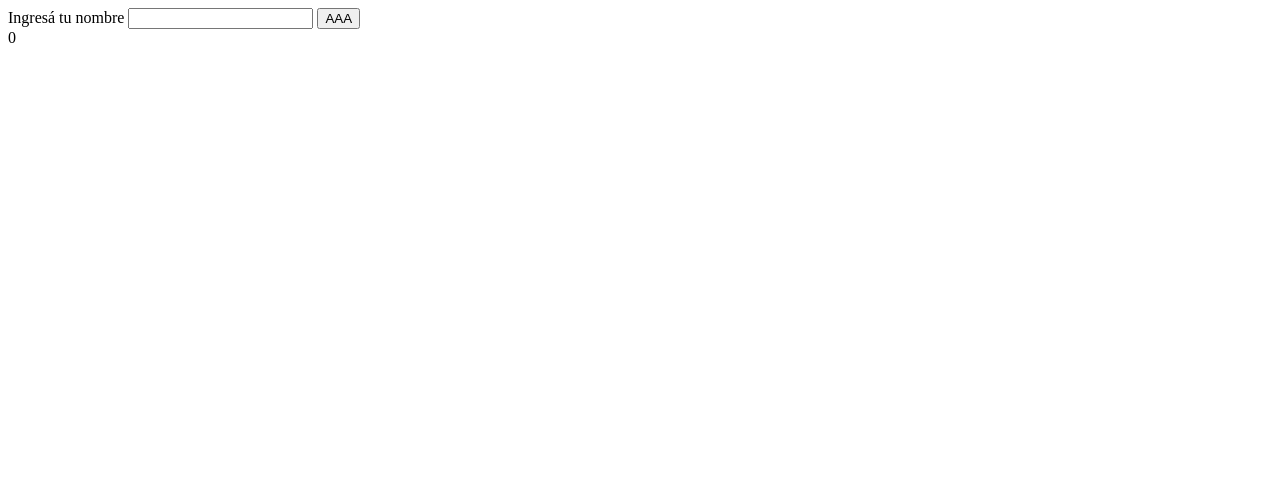
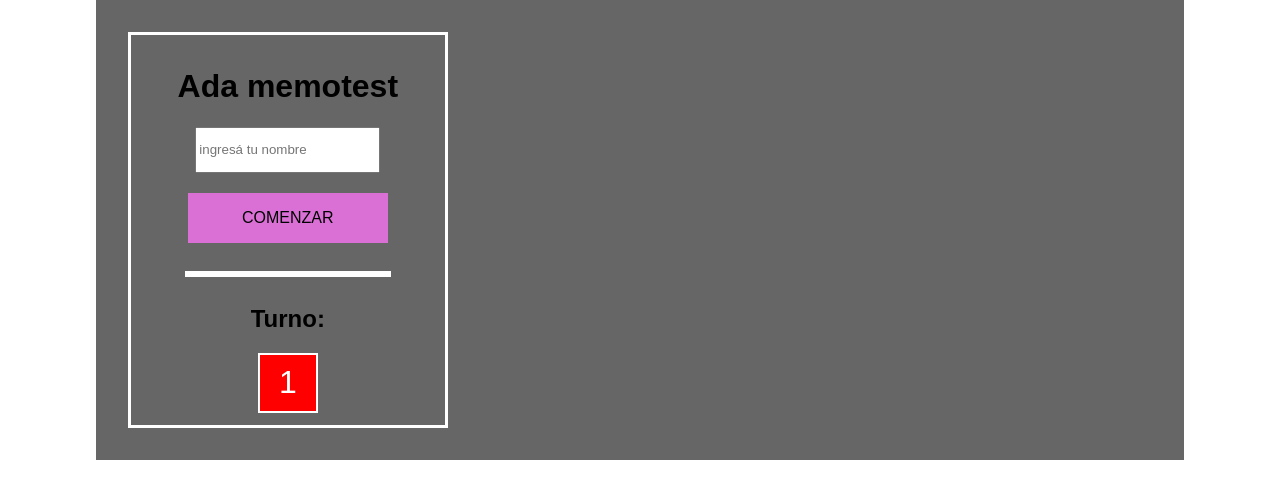
Before and after one commit to doomling/TP2, a plain HTML site: page index.html in a window 1280 px wide. Drawn offline with nearby package versions, Linux system fonts and the light colour scheme.

Commit message:
fixed win condition

```diff
--- a/index.html
+++ b/index.html
@@ -8,13 +8,17 @@
   </head>
   <body>
     <div class="wrapper">
-    <span>Ingresá tu nombre</span>
-    <input type="" value="" id="name">
-    <button id="begin">AAA</button>
+      <div class="items-wrapper">
+      <h1>Ada memotest</h1>
+      <input type="" value="" id="name" placeholder="ingresá tu nombre">
+      <div id="begin" class="button">COMENZAR</div>
+      <hr>
+      <h2>Turno:</h2>
+      <div id="turnos" class="turnos">1</div>
+    </div>
     <div class="card-container" id="card-container">
     </div>
     <div id="status" class="status">
-    <div id="turnos" class="turnos">0<div>
     <script
 src="https://code.jquery.com/jquery-3.3.1.min.js"
 crossorigin="anonymous"></script>
--- a/main.js
+++ b/main.js
@@ -123,8 +123,8 @@ $('#card-container').on('click', '.card', function() {
        }
       }
       keepGoing = endGame(cards);
-      if (turn < chances && keepGoing == false) {
-        $('#status').append('<h1> G A N A S T E </h1>');
-      }
+        if (turn <= chances && keepGoing == false) {
+          $('#status').append('<h1> G A N A S T E </h1>');
+        }
       }
   });
--- a/style.css
+++ b/style.css
@@ -1,7 +1,64 @@
+body {
+  margin: 0;
+  padding: 0;
+  font-family: sans-serif;
+}
+
+.wrapper {
+  padding: 2.5vw;
+  background-color: #666;
+  width: 80vw;
+  margin: auto;
+  display: flex;
+  align-items: flex-start;
+}
+
+.items-wrapper {
+  width: 25vw;
+  display: flex;
+  flex-direction: column;
+  align-items: center;
+  padding: 1.5vh;
+  border: 3px solid white;
+}
+
+input {
+  height: 40px;
+}
+
+.button {
+  margin: 2.5vh;
+  background-color: orchid;
+  width: 200px;
+  height: 50px;
+  display: flex;
+  justify-content: center;
+  align-items: center;
+}
+
+hr {
+  border: 3px solid white;
+  width: 200px;
+}
+
+.turnos {
+  display: flex;
+  justify-content: center;
+  align-items: center;
+  border: 2px solid white;
+  padding: 1vh;
+  width: 40px;
+  height: 40px;
+  background-color: red;
+  color: white;
+  font-size: 2em;
+}
+
 .card-container {
-  width: 650px;
+  width: 750px;
   display: flex;
   flex-wrap: wrap;
+  margin-left: 2vw;
 }
 .card {
   width: 180px;
@@ -19,6 +76,7 @@ background-image: url('./img/chien-s.png');
   width: 180px;
   height: 180px;
 }
+
 .card3 {
   background-image: url('./img/grace-hopper.jpg');
   background-size: 180px;
```
Lines whose indentation alone changed are shown as unchanged.
